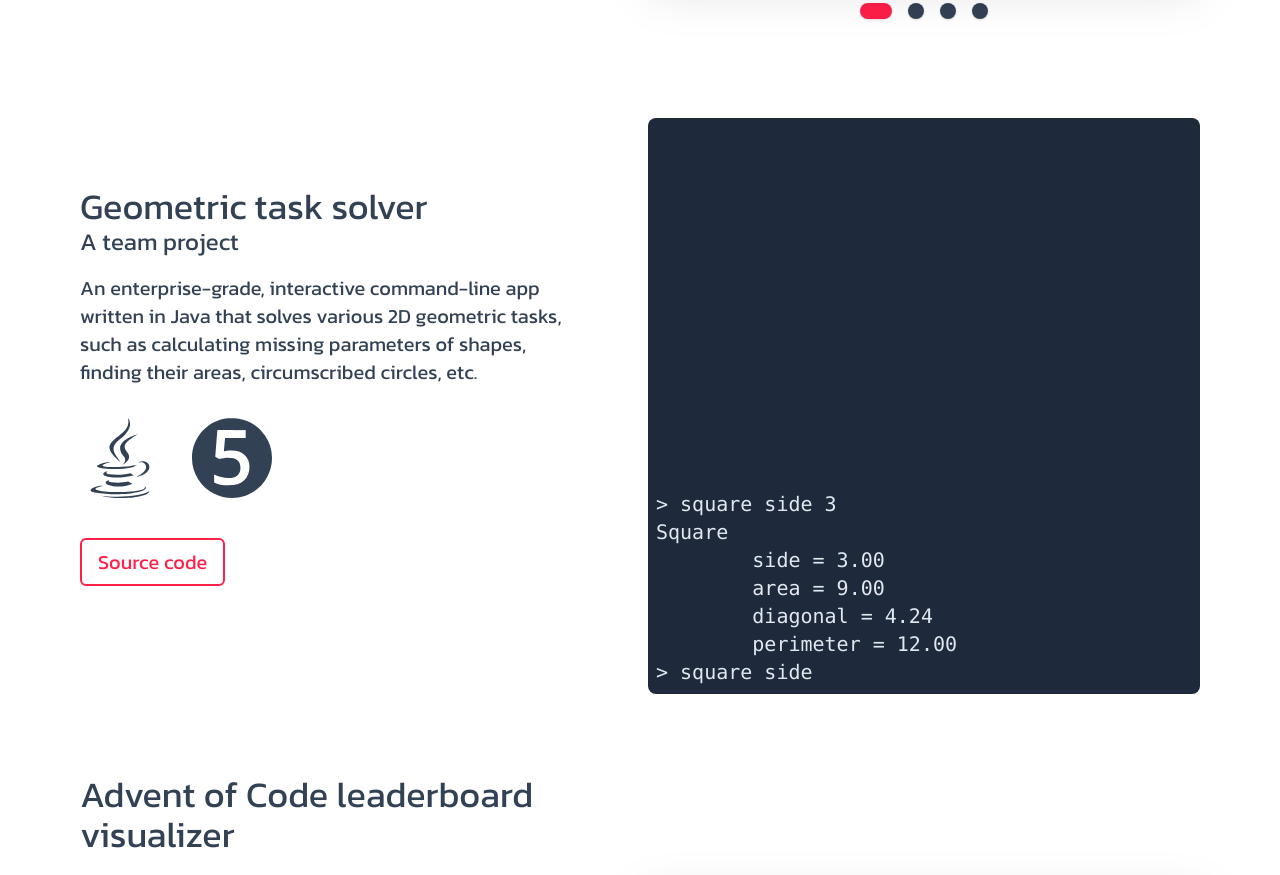
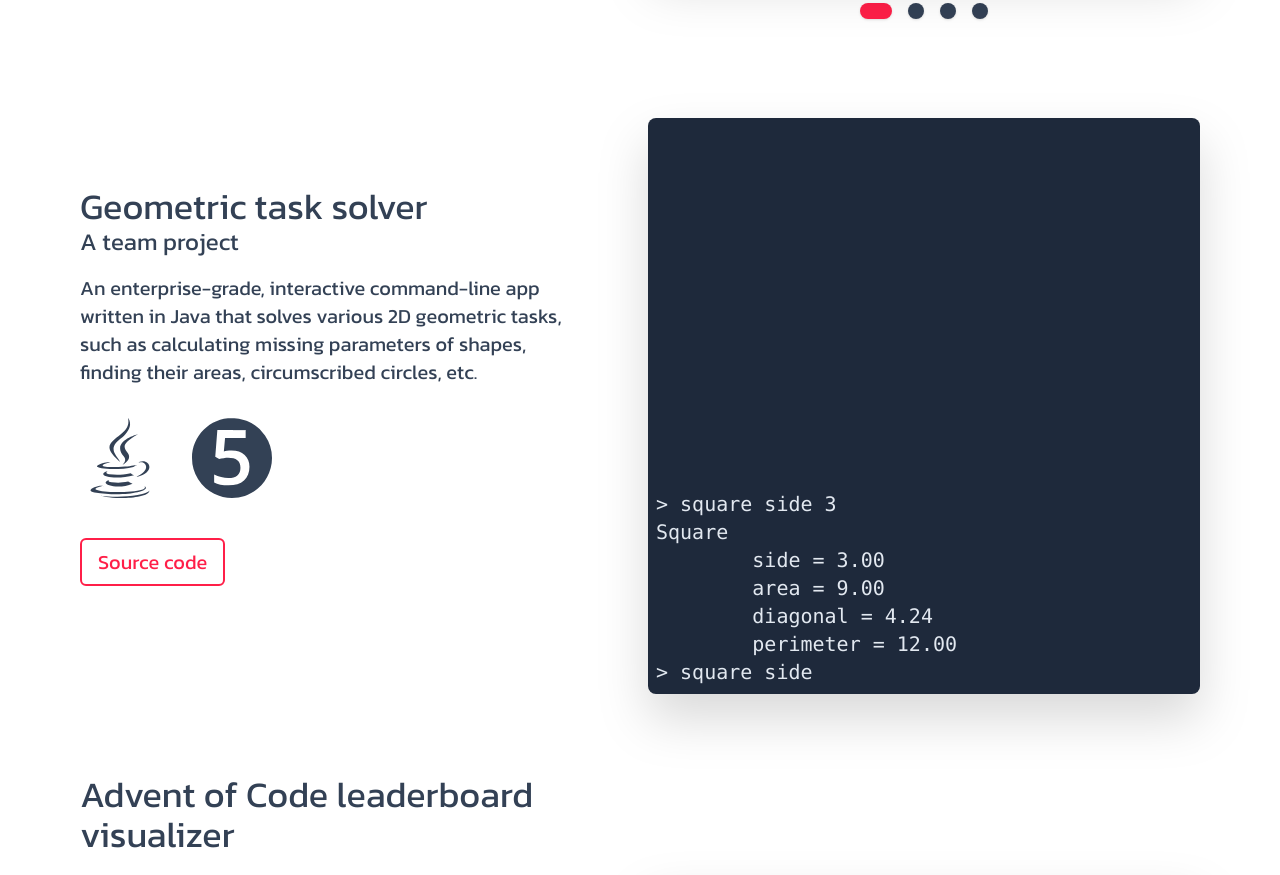
Before and after one commit to Acors24/Acors24.github.io, a React (Vite) app: page / in a window 1280 px wide. Shown: the part 2418-3293 px from the top of the page. Built offline with nearby package versions, Linux system fonts and the light colour scheme.

Commit message:
adjust demo styling

```diff
--- a/src/components/GeometryDemo.tsx
+++ b/src/components/GeometryDemo.tsx
@@ -184,7 +184,7 @@ export default function GeometryDemo() {
     }, []);
 
     return (
-        <div className="flex-1 w-0">
+        <div className="flex-1 w-0 drop-shadow-2xl">
             <div className="bg-slate-800 text-slate-200 font-mono p-2 rounded-lg overflow-x-scroll">
                 {terminal.map((line, index) => (
                     <TerminalLine key={index} line={line} />
```
